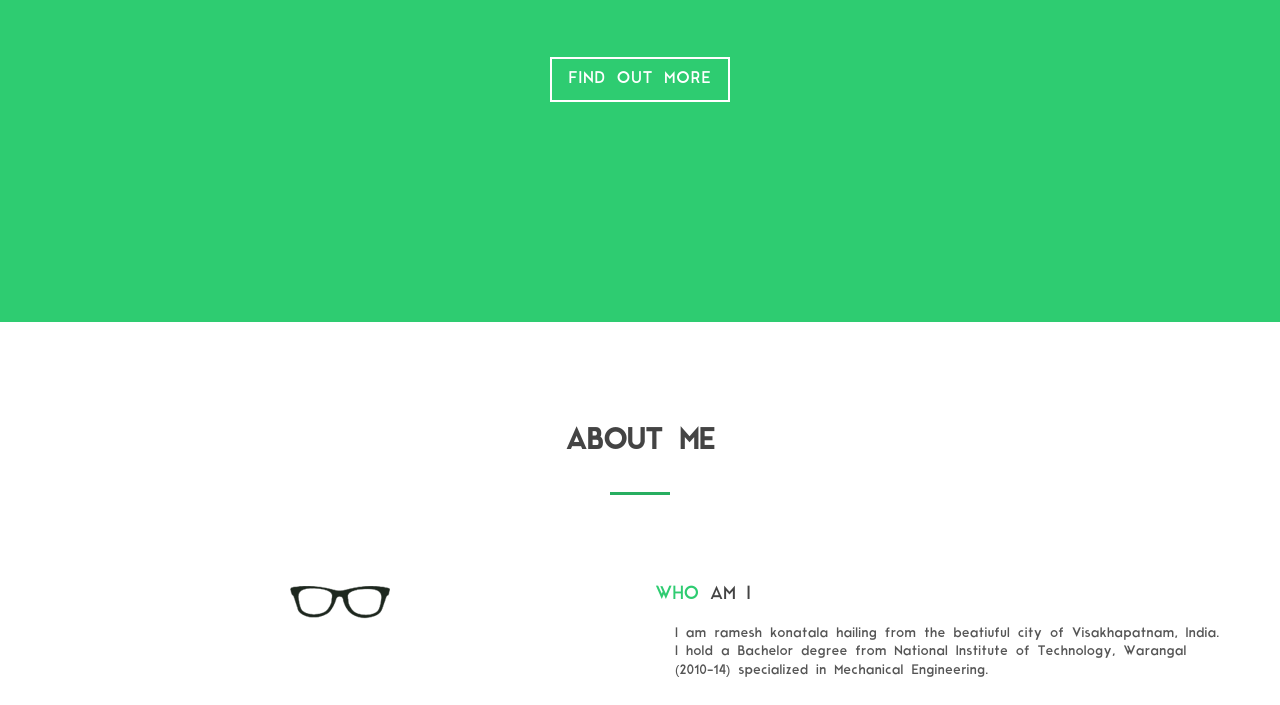
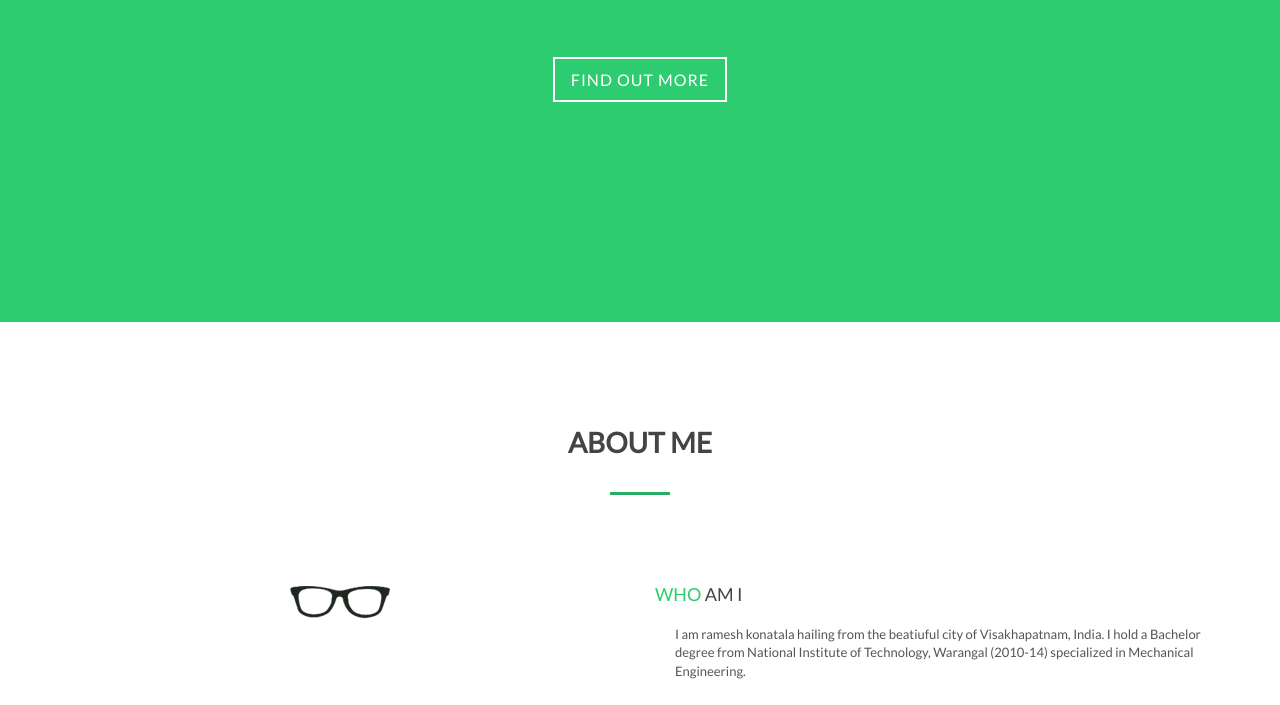
Before and after one commit to rameshkonatala/rameshkonatala.github.io, a plain HTML site: page index.html in a window 1280 px wide. Shown: the part 539-1244 px from the top of the page. Drawn offline with nearby package versions, Linux system fonts and the light colour scheme.

Commit message:
adding fonts

```diff
--- a/css/style.css
+++ b/css/style.css
@@ -1,12 +1,9 @@
 {% load static %}
 
-@font-face {
-    font-family: "Moderne Sans";
-    src: url('moderne_sans.ttf') format("truetype");
-}
+
 
 body, html {
-	font-family: 'Moderne Sans', sans-serif;
+	font-family: 'Lato', sans-serif;
 	text-rendering: optimizeLegibility !important;
 	-webkit-font-smoothing: antialiased !important;
 	color: #777;
--- a/index.html
+++ b/index.html
@@ -23,6 +23,7 @@
 <link rel="stylesheet" type="text/css"  href="css/style.css">
 <link rel="stylesheet" type="text/css" href="css/animate.min.css">
 <link href='http://fonts.googleapis.com/css?family=Open+Sans:400,700,800,600,300' rel='stylesheet' type='text/css'>
+<link href="https://fonts.googleapis.com/css?family=Lato" rel="stylesheet">
 <script type="text/javascript" src="js/modernizr.custom.js"></script>
 
 <!-- HTML5 shim and Respond.js for IE8 support of HTML5 elements and media queries -->
```
